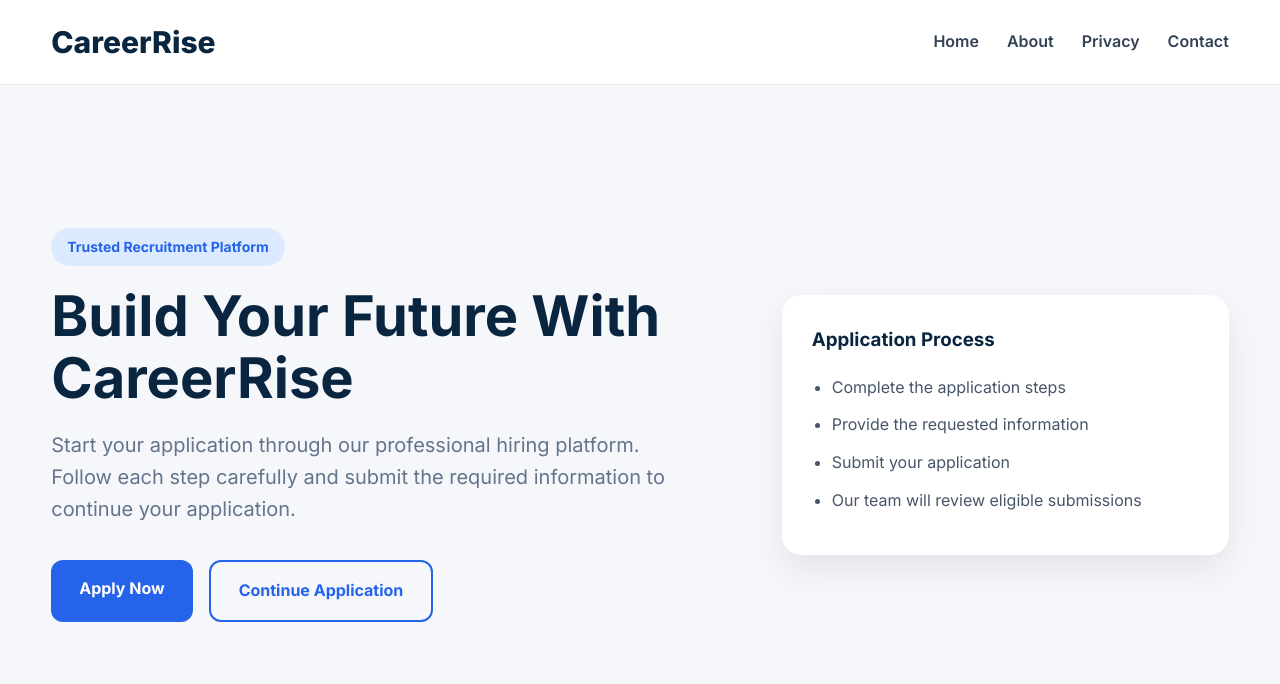
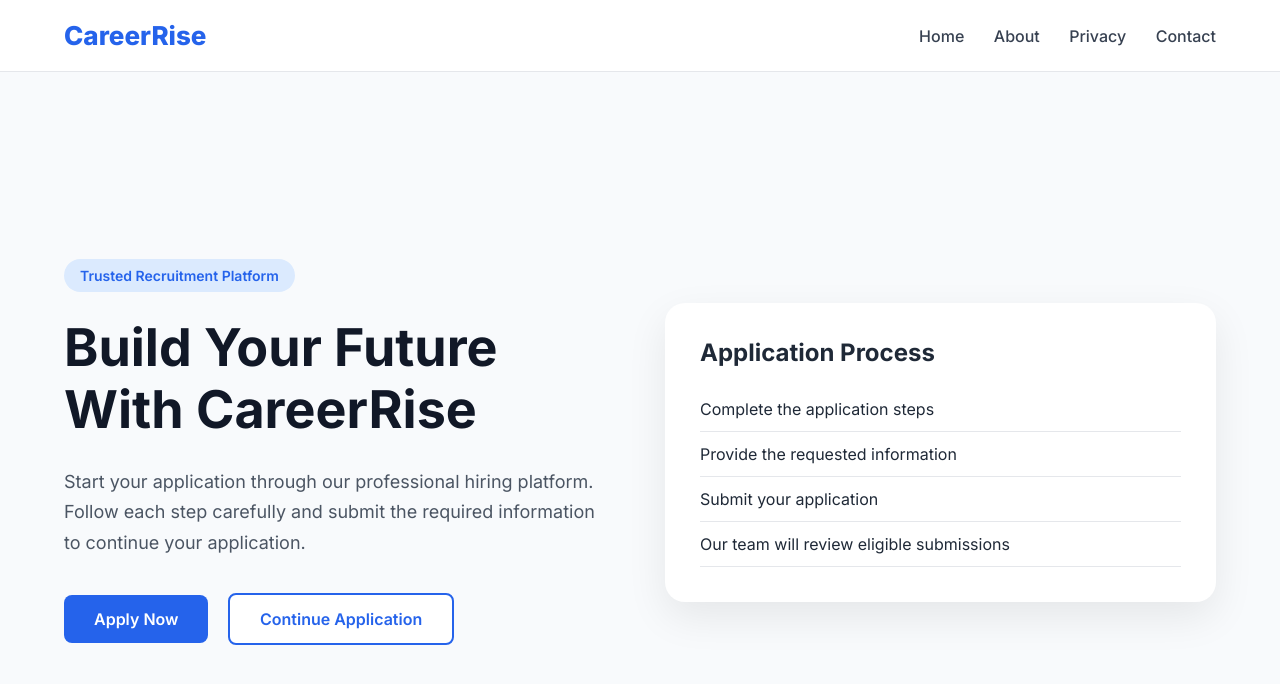
Before and after one commit to markdaniel198812-png/careerrise, a plain HTML site: page index.html in a window 1280 px wide. Drawn offline with Linux system fonts and the light colour scheme.

Commit message:
Refactor CSS styles for consistency and clarity

```diff
--- a/style.css
+++ b/style.css
@@ -1,168 +1,153 @@
-/* ===== RESET ===== */
-*{
-    margin:0;
-    padding:0;
-    box-sizing:border-box;
+* {
+    margin: 0;
+    padding: 0;
+    box-sizing: border-box;
 }
 
-html{
-    scroll-behavior:smooth;
+body {
+    font-family: 'Inter', sans-serif;
+    color: #1f2937;
+    background: #f8fafc;
 }
 
-body{
-    font-family:'Inter',sans-serif;
-    background:#f5f7fb;
-    color:#0f172a;
-    line-height:1.6;
+.container {
+    width: 90%;
+    max-width: 1200px;
+    margin: auto;
 }
 
-/* ===== CONTAINER ===== */
-.container{
-    width:min(1200px,92%);
-    margin:auto;
+.navbar {
+    background: #ffffff;
+    padding: 20px 0;
+    border-bottom: 1px solid #e5e7eb;
 }
 
-/* ===== NAVBAR ===== */
-.navbar{
-    background:#ffffff;
-    border-bottom:1px solid #e5e7eb;
-    position:sticky;
-    top:0;
-    z-index:1000;
+.navbar .container {
+    display: flex;
+    justify-content: space-between;
+    align-items: center;
 }
 
-.navbar .container{
-    display:flex;
-    justify-content:space-between;
-    align-items:center;
-    padding:18px 0;
+.logo {
+    font-size: 26px;
+    font-weight: 800;
+    color: #2563eb;
 }
 
-.logo{
-    font-size:30px;
-    font-weight:800;
-    color:#0A2540;
+nav a {
+    text-decoration: none;
+    margin-left: 25px;
+    color: #374151;
+    font-weight: 500;
 }
 
-nav{
-    display:flex;
-    gap:28px;
+.hero {
+    min-height: 80vh;
+    width: 90%;
+    max-width: 1200px;
+    margin: 60px auto;
+    display: flex;
+    justify-content: space-between;
+    align-items: center;
+    gap: 50px;
 }
 
-nav a{
-    text-decoration:none;
-    color:#334155;
-    font-weight:600;
+.hero-left {
+    flex: 1;
 }
 
-nav a:hover{
-    color:#2563eb;
+.badge {
+    display: inline-block;
+    background: #dbeafe;
+    color: #2563eb;
+    padding: 8px 16px;
+    border-radius: 30px;
+    font-size: 14px;
+    font-weight: 600;
 }
 
-/* ===== HERO ===== */
-.hero{
-    display:grid;
-    grid-template-columns:1.2fr .8fr;
-    gap:60px;
-    align-items:center;
-    min-height:85vh;
-    width:min(1200px,92%);
-    margin:auto;
+h1 {
+    font-size: 52px;
+    line-height: 1.2;
+    margin: 25px 0;
+    color: #111827;
 }
 
-.badge{
-    display:inline-block;
-    padding:8px 16px;
-    background:#dbeafe;
-    color:#2563eb;
-    border-radius:999px;
-    font-size:14px;
-    font-weight:700;
+.hero-left p {
+    font-size: 18px;
+    line-height: 1.7;
+    color: #4b5563;
+    max-width: 550px;
 }
 
-.hero h1{
-    margin:20px 0;
-    font-size:56px;
-    line-height:1.1;
-    color:#0A2540;
-}
-
-.hero p{
-    font-size:20px;
-    color:#64748b;
-    max-width:650px;
-}
-
-.hero-buttons{
-    margin-top:35px;
-    display:flex;
-    gap:16px;
-    flex-wrap:wrap;
+.hero-buttons {
+    margin-top: 35px;
 }
 
 .primary-btn,
-.secondary-btn{
-    text-decoration:none;
-    padding:16px 28px;
-    border-radius:12px;
-    font-weight:700;
-    transition:.25s;
+.secondary-btn {
+    display: inline-block;
+    padding: 14px 30px;
+    border-radius: 8px;
+    text-decoration: none;
+    font-weight: 600;
+    margin-right: 15px;
 }
 
-.primary-btn{
-    background:#2563eb;
-    color:#fff;
+.primary-btn {
+    background: #2563eb;
+    color: white;
 }
 
-.primary-btn:hover{
-    transform:translateY(-2px);
+.secondary-btn {
+    background: white;
+    color: #2563eb;
+    border: 2px solid #2563eb;
 }
 
-.secondary-btn{
-    border:2px solid #2563eb;
-    color:#2563eb;
+.hero-right {
+    flex: 1;
 }
 
-.hero-card{
-    background:#fff;
-    padding:30px;
-    border-radius:20px;
-    box-shadow:0 15px 35px rgba(0,0,0,.08);
+.hero-card {
+    background: white;
+    padding: 35px;
+    border-radius: 20px;
+    box-shadow: 0 15px 40px rgba(0,0,0,0.08);
 }
 
-.hero-card h3{
-    margin-bottom:20px;
-    color:#0A2540;
+.hero-card h3 {
+    font-size: 24px;
+    margin-bottom: 20px;
 }
 
-.hero-card ul{
-    padding-left:20px;
+.hero-card ul {
+    list-style: none;
 }
 
-.hero-card li{
-    margin-bottom:12px;
-    color:#475569;
+.hero-card li {
+    padding: 12px 0;
+    border-bottom: 1px solid #e5e7eb;
 }
 
-/* ===== MOBILE ===== */
-@media(max-width:900px){
 
-.hero{
-    grid-template-columns:1fr;
-    text-align:center;
-    padding:60px 0;
-}
+@media(max-width:768px){
 
-.hero h1{
-    font-size:40px;
-}
+    .navbar .container,
+    .hero {
+        flex-direction: column;
+    }
 
-.hero-buttons{
-    justify-content:center;
-}
+    nav {
+        margin-top: 15px;
+    }
 
-nav{
-    display:none;
-}
+    h1 {
+        font-size: 36px;
+    }
+
+    .hero {
+        text-align: center;
+    }
 
 }
```
